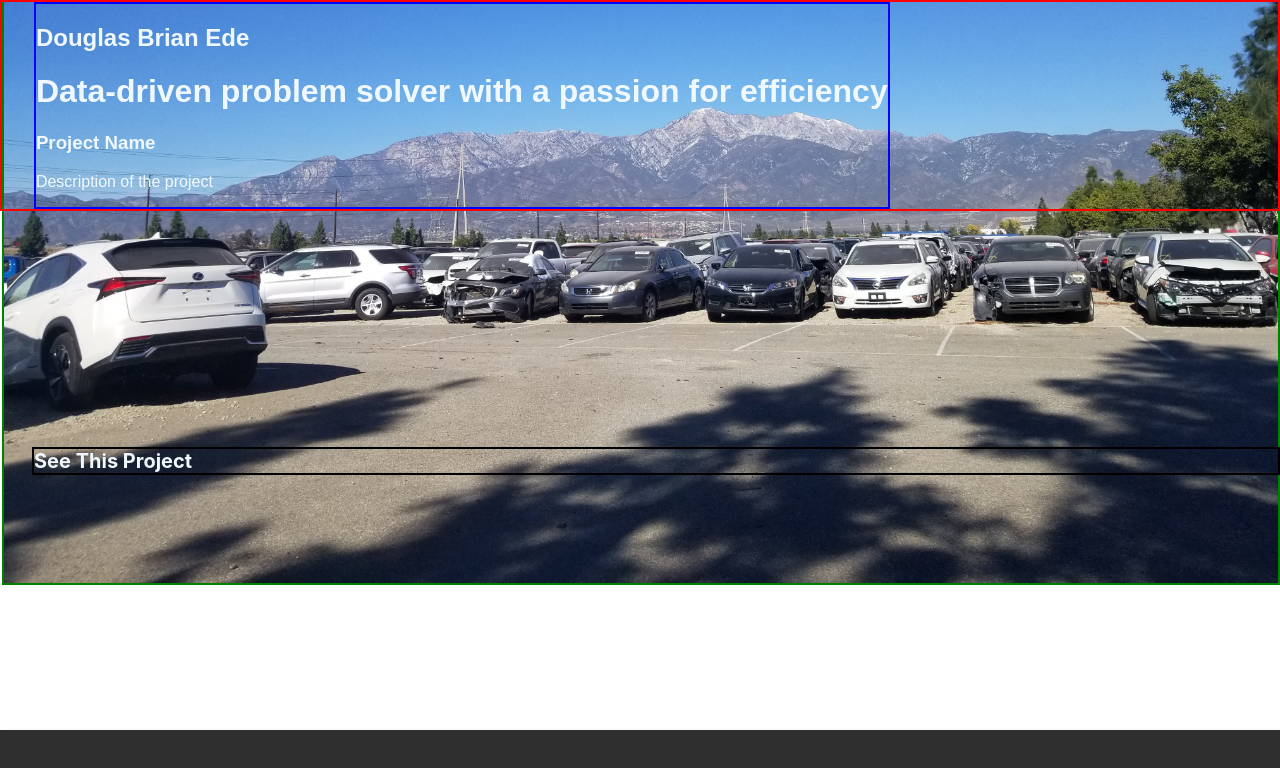
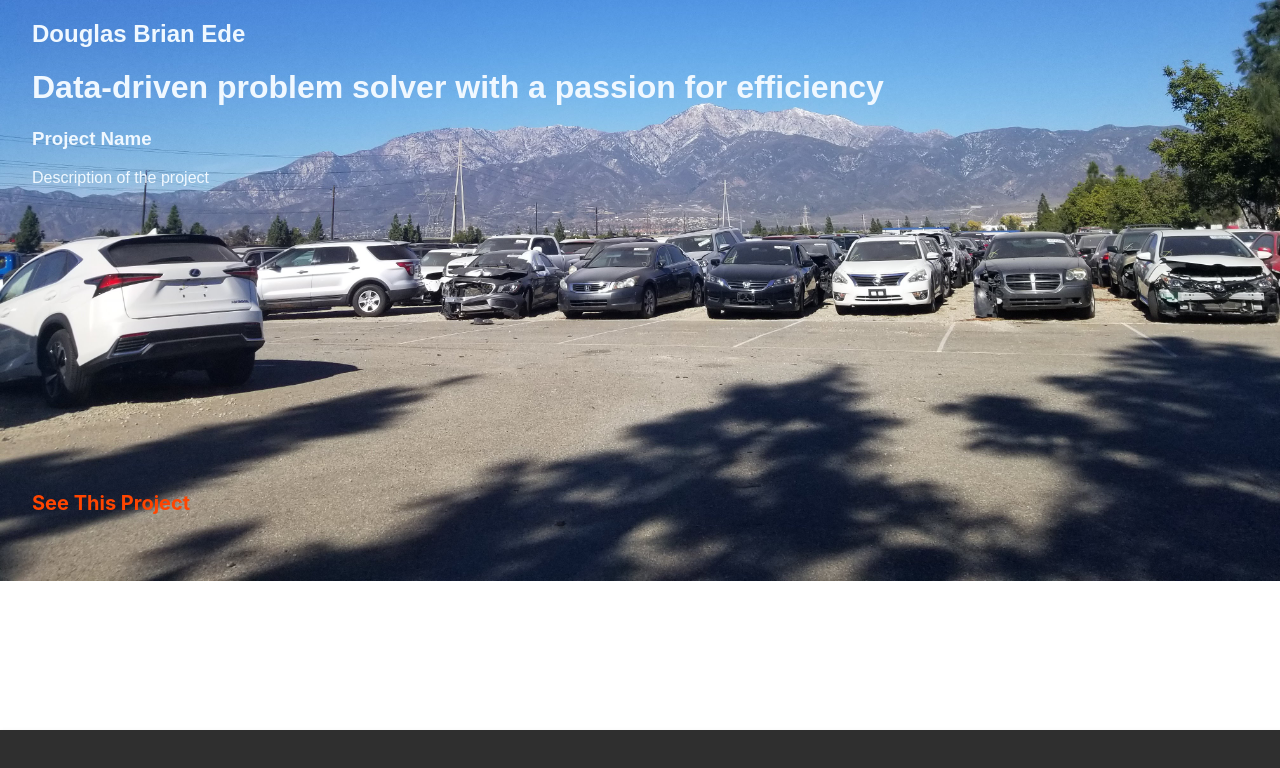
Before and after one commit to Douglas4739/portfolio-v3.0, a React (Create React App) app: page / in a window 1280 px wide. Shown: the top 768 px of the page. Built offline with nearby package versions, Linux system fonts and the light colour scheme.

Commit message:
removed borders

```diff
--- a/src/components/Footer.js
+++ b/src/components/Footer.js
@@ -6,7 +6,7 @@ const Nav = styled.nav`
   justify-content: space-between;
   align-items: center;
   height: 80px;
-  padding: 0 1000px;
+  padding: 0 10000px;
   background-color: rgb(47, 47, 47);
   box-shadow: 0 2px 5px rgba(0, 0, 0, 0.1);
   position: fixed;
--- a/src/pages/Home.css
+++ b/src/pages/Home.css
@@ -3,7 +3,7 @@
     flex-direction: row;
     justify-content: space-between;
     align-items: center;
-    border: 2px solid red;
+    /* border: 2px solid red; */
     color: aliceblue;
     /* -webkit-text-stroke-width: 1px;
     -webkit-text-stroke-color: black; */
@@ -11,14 +11,14 @@
 }
 
 .landingMessage {
-    border: 2px solid blue;
+    /* border: 2px solid blue; */
     margin-left: 2.5%;
     /* justify-content: right; */
     font-size: 1.5em;
 }
 
 .heroImage {
-    border: 2px solid green;
+    /* border: 2px solid green; */
     display: flex;
     flex-direction: column;
     justify-content: right;
@@ -29,13 +29,14 @@
 }
 
 .heroStatement {
-    border: 2px solid black;
+    /* border: 2px solid black; */
     font-size: 5vh;
-    color: aliceblue;
-    /* color: orangered; */
+    /* color: aliceblue; */
+    color: orangered;
     position: relative;
-    margin-top: 18.5%;
+    margin-top: 22.5%;
     margin-left: 2.5%;
+    text-shadow: 3px whitesmoke;
 }
 
 
```
